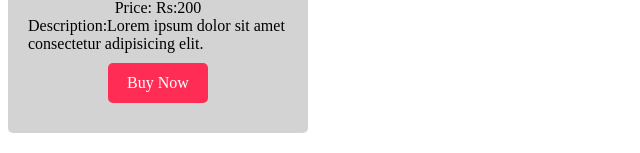
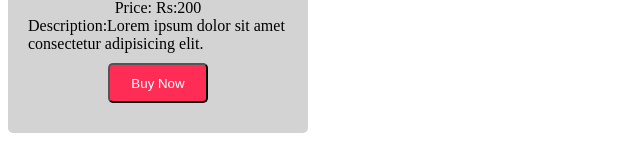
Before and after one commit to acciojob/pricing-card-Anitha3650, a website: page main.html in a window 1280 px wide. Shown: the part 275-428 px from the top of the page, without its empty margins (0-640 px from the left). Drawn offline with Linux system fonts and the light colour scheme.

Commit message:
created a submission

```diff
--- a/main.html
+++ b/main.html
@@ -13,7 +13,7 @@
         <h1>Pricing Card</h1>
         <p>Price: Rs:200</p>
         <p>Description:Lorem ipsum dolor sit amet consectetur adipisicing elit.</p>
-        <div class="btn">Buy Now</div>
+        <button>Buy Now</button>
     </div>
    <script type="text/javascript" src="./script.js">
 </script>
--- a/styles.css
+++ b/styles.css
@@ -21,7 +21,7 @@
     align-items: center;
 }
 
-.btn{
+button{
     width: 100px;
     height: 40px;
     background-color: #ff2d55;
```
